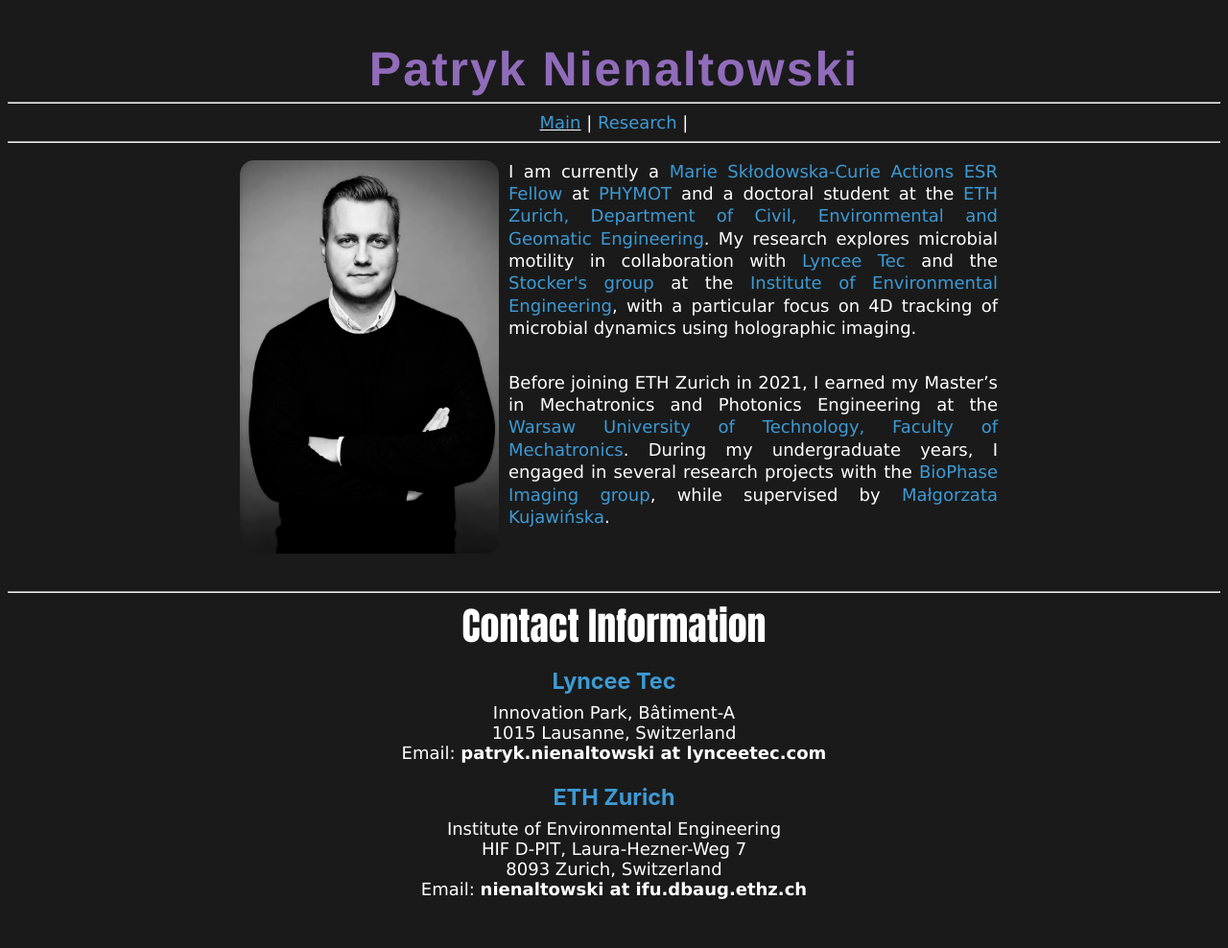
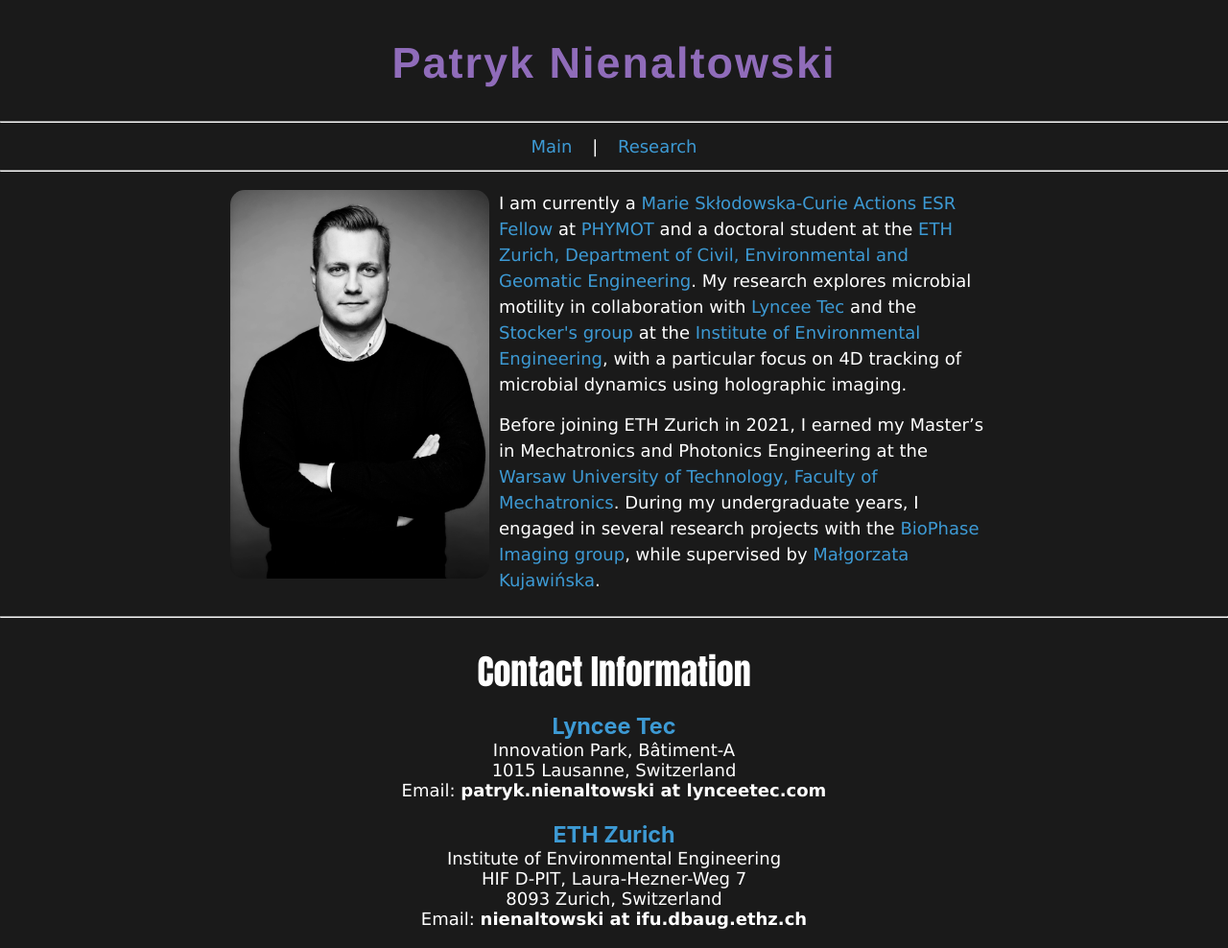
Before and after one commit to pnienaltowski/pnienaltowski.github.io, a plain HTML site: page index.html in a window 1280 px wide. Shown: the whole page at 96% size. Before the commit the page ends 945 px from the top, so only its background shows below. Drawn offline with Linux system fonts and the light colour scheme.

Commit message:
Update index.html

```diff
--- a/index.html
+++ b/index.html
@@ -1,5 +1,4 @@
 <html>
-
 <head>
 <title>Patryk Nienaltowski</title>
 <meta charset="UTF-8">
@@ -8,72 +7,115 @@
 <meta name="google-site-verification" content="t_BAW3sTshgfBeOAuNlP1pk4_0JrsPW3adB_mP89894" />
 <style>
 body {
-    font-family: Verdana;
-    background-color:#1A1A1A;
+    font-family: Verdana, sans-serif;
+    background-color: #1A1A1A;
     color: #FFFFFF;
     font-size: 18px;
     text-align: justify;
+    margin: 0;
+    padding: 0;
 }
+
 h1 {
     color: #906cba;
-    font-family: Helvetica;
-    font-size: 50px;
-    letter-spacing: 2px; /* Adjust this value to increase spacing between letters */
-    margin-bottom: 5px; /* Adjust this to reduce the space below the title */
+    font-family: Helvetica, sans-serif;
+    font-size: 2.5em;
+    letter-spacing: 2px;
+    margin-bottom: 5px;
+    text-align: center;
 }
+
 p {
-    line-height: 1.3;
+    line-height: 1.5;
     padding-bottom: 15px;
+    margin: 0 10px;
 }
-a:link {
+
+a:link, a:visited {
     color: #3D9AD4;
     background-color: transparent;
     text-decoration: none;
 }
-a:visited {
-    color: #3D9AD4;
-    background-color: transparent;
-    text-decoration: none;
+
+#header {
+    padding: 10px;
 }
-#header{
-    padding: 1px;
-    margin-bottom: -10px;
+
+#menu {
+    text-align: center;
+    padding: 10px 0;
 }
+
+#menu a {
+    display: inline-block;
+    padding: 5px 15px;
+}
+
 #bodytext {
-    min-height: 180px;
     max-width: 800px;
     margin: auto;
+    padding: 0 10px;
+    text-align: left;
 }
+
+#bodytext img {
+    width: 100%;
+    max-width: 270px;
+    height: auto;
+    margin: 0 auto 15px;
+    display: block;
+    border-radius: 15px;
+}
+
 #contact {
     max-width: 800px;
     margin: auto;
-    padding-top: 0px; /* Adjust this value to reduce the space above */
-    font-size: 18px;
+    padding: 20px 10px;
+    text-align: center;
 }
 
-#contact p:first-of-type {
-    margin-top: -1px; /* Adjust this value to further reduce the space above */
-    margin-bottom: 2px;
+#contact p {
+    font-size: 1em;
+}
+
+@media (min-width: 768px) {
+    #bodytext img {
+        float: left;
+        margin-right: 10px;
+        max-height: 410px;
+    }
+}
+
+@media (max-width: 768px) {
+    body {
+        font-size: 16px;
+    }
+
+    h1 {
+        font-size: 2em;
+    }
+
+    #contact p {
+        font-size: 1em;
+    }
 }
 </style>
 </head>
 
 <body>
 <div id="header">
-<h1><center><b>Patryk Nienaltowski</b></large></center></h1>
+    <h1>Patryk Nienaltowski</h1>
 </div>
 
 <div id="menu">
     <hr>
-<center>
-<u><a href="./index.html">Main</a></u>    |
-<a href="./research.html">Research</a>    |
-</center>
+    <a href="./index.html">Main</a> |
+    <a href="./research.html">Research</a>
+    <hr>
 </div>
 
-<hr>
 <div id="bodytext">
-<img src="./images/profile1.jpg" height="410" width="270" align="left" hspace="10" style="margin-bottom:5px; border-radius: 15px;"/>
+    <img src="./images/profile1.jpg" alt="Profile image of Patryk Nienaltowski"/>
     <p>
         I am currently a
         <a href="https://marie-sklodowska-curie-actions.ec.europa.eu/">Marie Skłodowska-Curie Actions ESR Fellow</a> at
@@ -84,7 +126,6 @@ I am currently a
         <a href="https://ifu.ethz.ch/">Institute of Environmental Engineering</a>,
         with a particular focus on 4D tracking of microbial dynamics using holographic imaging.
     </p>
-
     <p>
         Before joining ETH Zurich in 2021, I earned my Master’s in Mechatronics and Photonics Engineering at the
         <a href="https://www.mchtr.pw.edu.pl/www_mchtr_eng/">Warsaw University of Technology, Faculty of Mechatronics</a>.
@@ -93,29 +134,23 @@ During my undergraduate years, I engaged in several research projects with the
         while supervised by
         <a href="https://scholar.google.de/citations?user=_Ul-HYcAAAAJ&hl=en/">Małgorzata Kujawińska</a>.
     </p>
-<p>
-
-</p>
 </div>
 
 <hr>
+
 <div id="contact">
-<center>
-<p style="font-family:Impact;font-size:40px;">Contact Information</p>
-<span style="font-family: 'Inter', sans-serif; font-size: 1.3em; font-weight: bold; display: inline-block; margin-bottom: 8px; color:#3D9AD4">Lyncee Tec</span><br>
+    <p style="font-family:Impact;font-size:2em;">Contact Information</p>
+    <span style="font-family: 'Inter', sans-serif; font-size: 1.3em; font-weight: bold; color:#3D9AD4">Lyncee Tec</span><br>
     Innovation Park, Bâtiment-A<br>
     1015 Lausanne, Switzerland<br>
     Email: <b>patryk.nienaltowski at lynceetec.com</b><br>
-
     <br>
-<span style="font-family: 'Inter', sans-serif; font-size: 1.3em; font-weight: bold; display: inline-block; margin-bottom: 8px; color:#3D9AD4">ETH Zurich</span><br>
+    <span style="font-family: 'Inter', sans-serif; font-size: 1.3em; font-weight: bold; color:#3D9AD4">ETH Zurich</span><br>
     Institute of Environmental Engineering<br>
     HIF D-PIT, Laura-Hezner-Weg 7<br>
     8093 Zurich, Switzerland<br>
-Email: <b>nienaltowski at ifu.dbaug.ethz.ch</b> <br>
-</center>
+    Email: <b>nienaltowski at ifu.dbaug.ethz.ch</b><br>
 </div>
 
 </body>
-
 </html>
```
Lines whose indentation alone changed are shown as unchanged.
